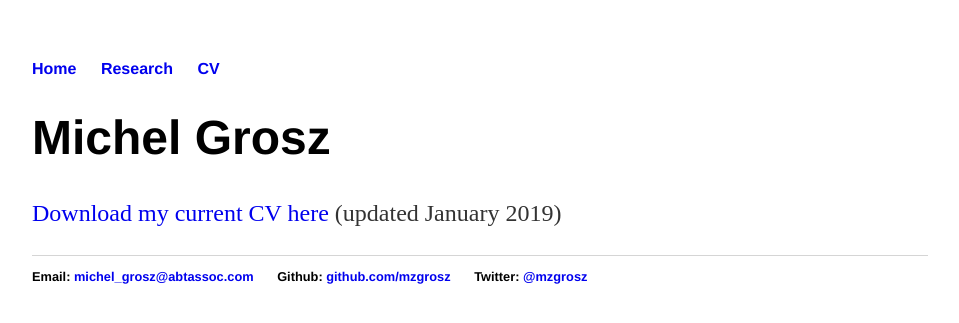
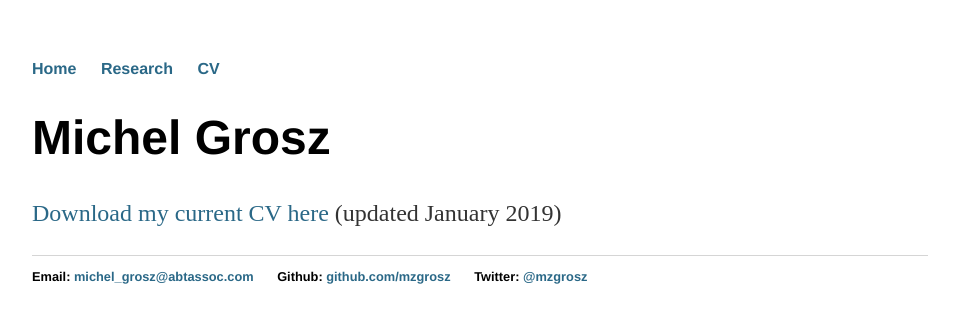
Before and after one commit to mzgrosz/mzgrosz.github.io, a Jekyll site: the page built from cv/index.html, in a window 1280 px wide. Shown: the top 323 px of the page, without its empty margins (160-1119 px from the left). Built offline with Jekyll 4.4.1, drawn with Linux system fonts in a browser that asks for light colours.

Commit message:
Update main.css

```diff
--- a/css/main.css
+++ b/css/main.css
@@ -14,7 +14,7 @@ nav ul li, footer ul li {
 }
 a {
     text-decoration: none;
-    color: #2779271;
+    color: #2A6887;
 }
 a:hover {
     text-decoration: underline;
```
